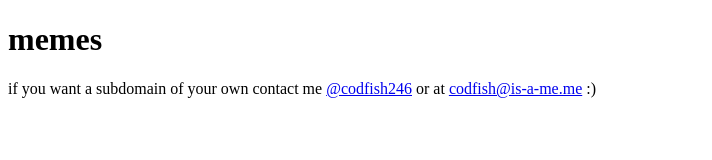
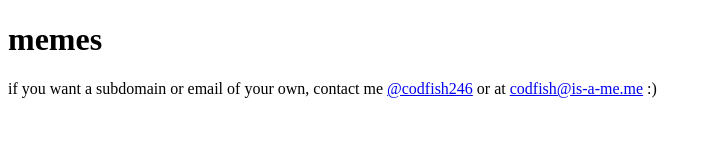
Before and after one commit to Codfish246/is-a-me-me, a plain HTML site: page index.html in a window 1280 px wide. Shown: the whole page, without its empty margins (0-712 px from the left). Drawn offline with Linux system fonts and the light colour scheme.

Commit message:
Update index.html

```diff
--- a/index.html
+++ b/index.html
@@ -3,7 +3,7 @@
 <body>
 
 <h1>memes</h1>
-<p>if you want a subdomain of your own contact me <a href="https://twitter.com/codfish246">@codfish246</a> or at <a href="mailto:codfish@is-a-me.me">codfish@is-a-me.me</a> :)</p>
+<p>if you want a subdomain or email of your own, contact me <a href="https://twitter.com/codfish246">@codfish246</a> or at <a href="mailto:codfish@is-a-me.me">codfish@is-a-me.me</a> :)</p>
 
 </body>
 </html>
```
